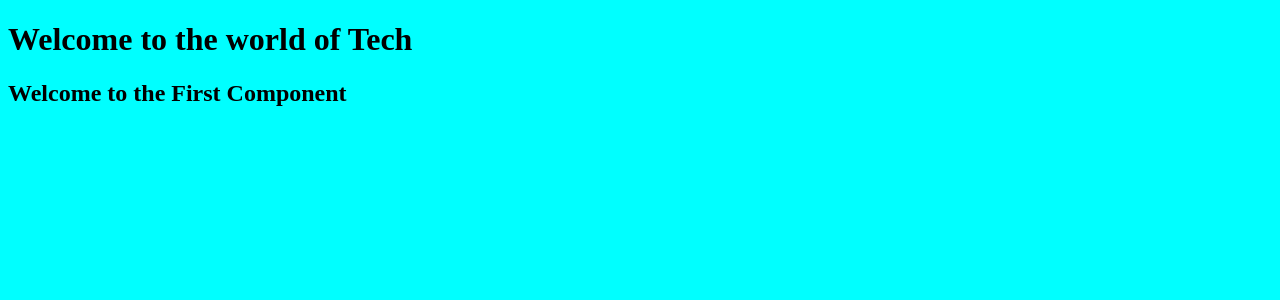
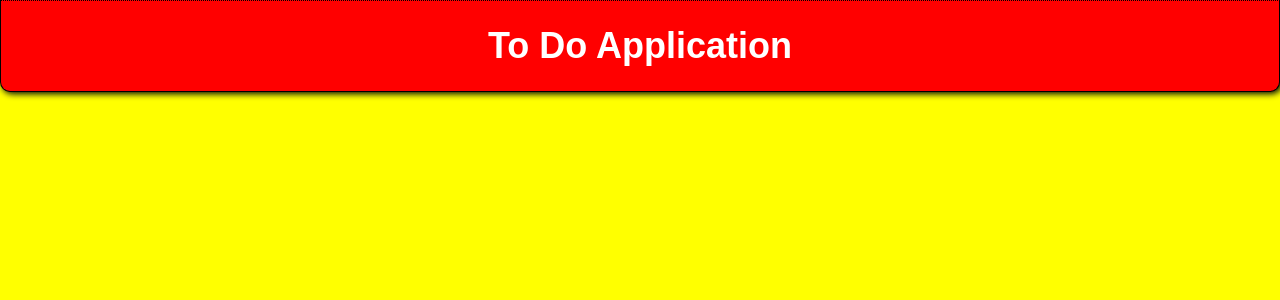
Before and after one commit to BANDISREEKUMAR/S1, a React (Vite) app in the folder source/To-Do-Application/Todo/: page / in a window 1280 px wide. Shown: the top 300 px of the page. Built offline with nearby package versions, Linux system fonts and the light colour scheme.

Commit message:
Src Folder updated

```diff
--- a/source/To-Do-Application/Todo/src/App.css
+++ b/source/To-Do-Application/Todo/src/App.css
@@ -1,3 +1,4 @@
 body{
-    background-color: aqua;
+    background-color: yellow;
+    margin: 0px;
 }
--- a/source/To-Do-Application/Todo/src/App.jsx
+++ b/source/To-Do-Application/Todo/src/App.jsx
@@ -1,15 +1,11 @@
-import { useState } from 'react'
 import './App.css'
-import First from './Components/First.jsx'
-import styles from './Components/first.module.css'
+import Header from './Components/Header.jsx'
 function App() {
   return (
    <div>
-    <h1>Welcome to the world of Tech</h1>
-    <div className={styles.a}>
-    <First />
+    <div className='head'>
+      <Header/>
     </div>
-
    </div>
 
   )
--- a/source/To-Do-Application/Todo/src/Components/First.jsx
+++ /dev/null
@@ -1,10 +0,0 @@
-import React from "react";
-export default function First() {
-  return (
-    <div>
-            <h2>Welcome to the First Component</h2>
-
-
-    </div>
-  );
-}
--- /dev/null
+++ b/source/To-Do-Application/Todo/src/Components/Header.jsx
@@ -0,0 +1,9 @@
+import React from "react";
+import styles from './header.module.css'
+export default function First() {
+  return (
+    <div className={styles.a}>
+      <h1>To Do Application</h1>
+    </div>
+  );
+}
--- a/source/To-Do-Application/Todo/src/Components/first.module.css
+++ /dev/null
@@ -1,4 +0,0 @@
-#a{
-    color: black;
-    background-color: red;
-}
--- /dev/null
+++ b/source/To-Do-Application/Todo/src/Components/header.module.css
@@ -0,0 +1,13 @@
+.a{
+    background-color: red;
+    color: white;
+    font-size: large;
+    font-family: sans-serif;
+    display: flex;
+    justify-content: center;
+    border: 1px solid black;
+    border-top-style: dotted;
+    border-bottom-right-radius: 10px;
+    border-bottom-left-radius: 10px;
+    box-shadow: 2px 2px 6px  rgb(2, 7, 10);
+}
```
